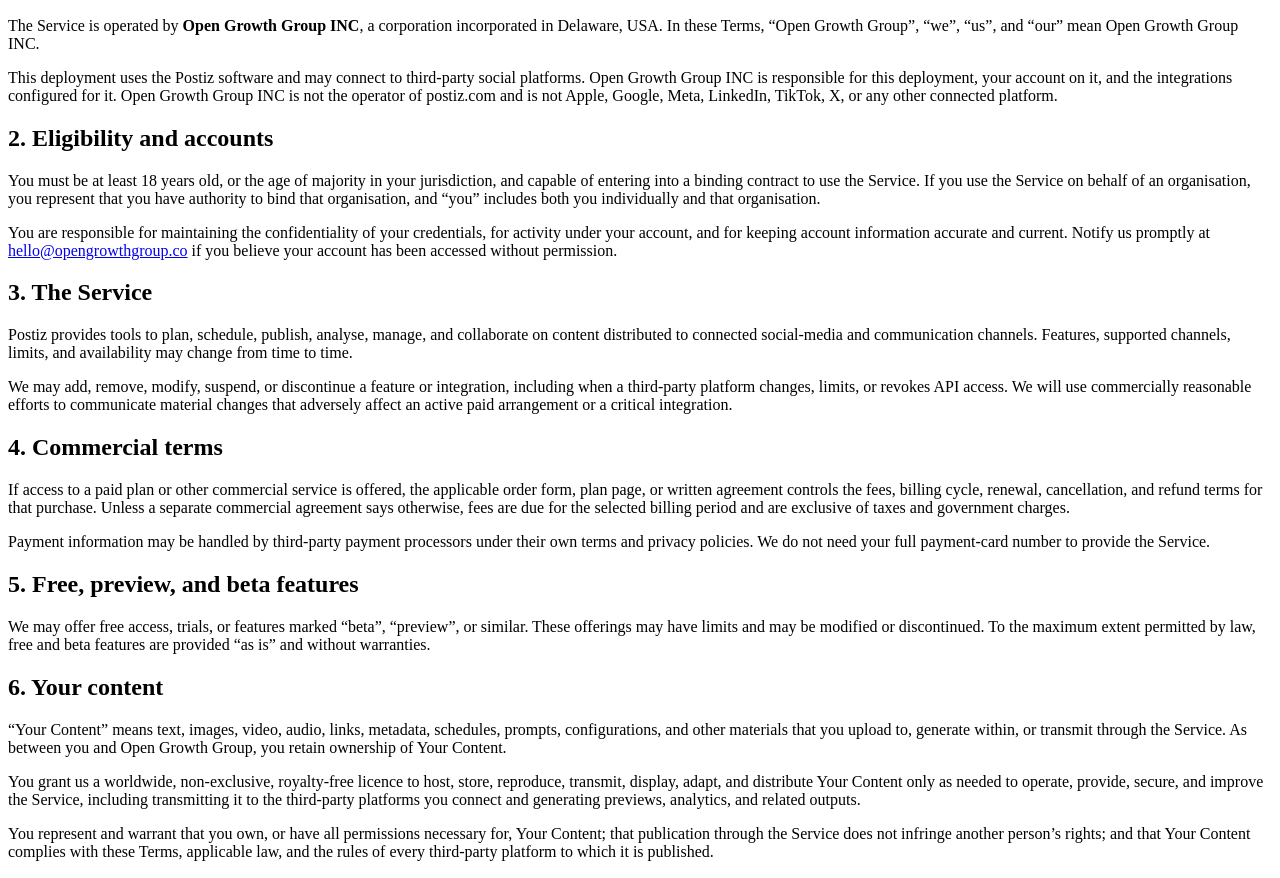
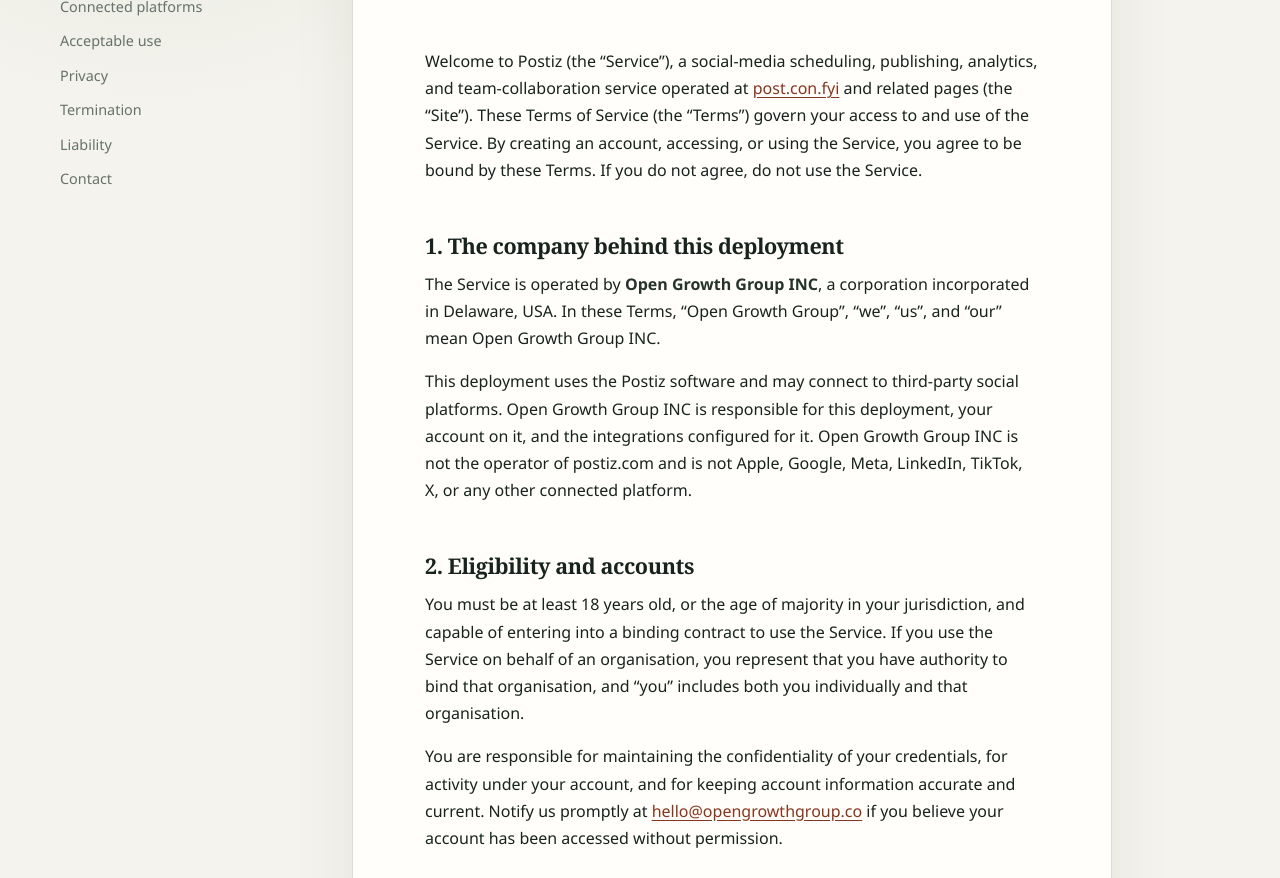
Before and after one commit to ulpi-io/con.fyi, a plain HTML site: page postiz/terms-of-service/index.html in a window 1280 px wide. Shown: the part 330-1208 px from the top of the page. Drawn offline with Linux system fonts and the light colour scheme; the site is published under a folder, as on GitHub Pages, so addresses that start at the root find nothing.

Commit message:
fix: use relative stylesheet paths

```diff
--- a/index.html
+++ b/index.html
@@ -5,7 +5,7 @@
     <meta name="viewport" content="width=device-width, initial-scale=1">
     <title>Open Growth Group — Product information</title>
     <meta name="description" content="Public product and legal information for Open Growth Group services.">
-    <link rel="stylesheet" href="/assets/site.css">
+    <link rel="stylesheet" href="assets/site.css">
   </head>
   <body>
     <div class="site-shell">
--- a/postiz/terms-of-service/index.html
+++ b/postiz/terms-of-service/index.html
@@ -5,7 +5,7 @@
     <meta name="viewport" content="width=device-width, initial-scale=1">
     <title>Terms of Service — Postiz</title>
     <meta name="description" content="Terms of Service for the Open Growth Group Postiz deployment.">
-    <link rel="stylesheet" href="/assets/site.css">
+    <link rel="stylesheet" href="../../assets/site.css">
   </head>
   <body>
     <div class="site-shell">
```
Also changed, not shown: postiz/index.html (+1 -1 lines).
